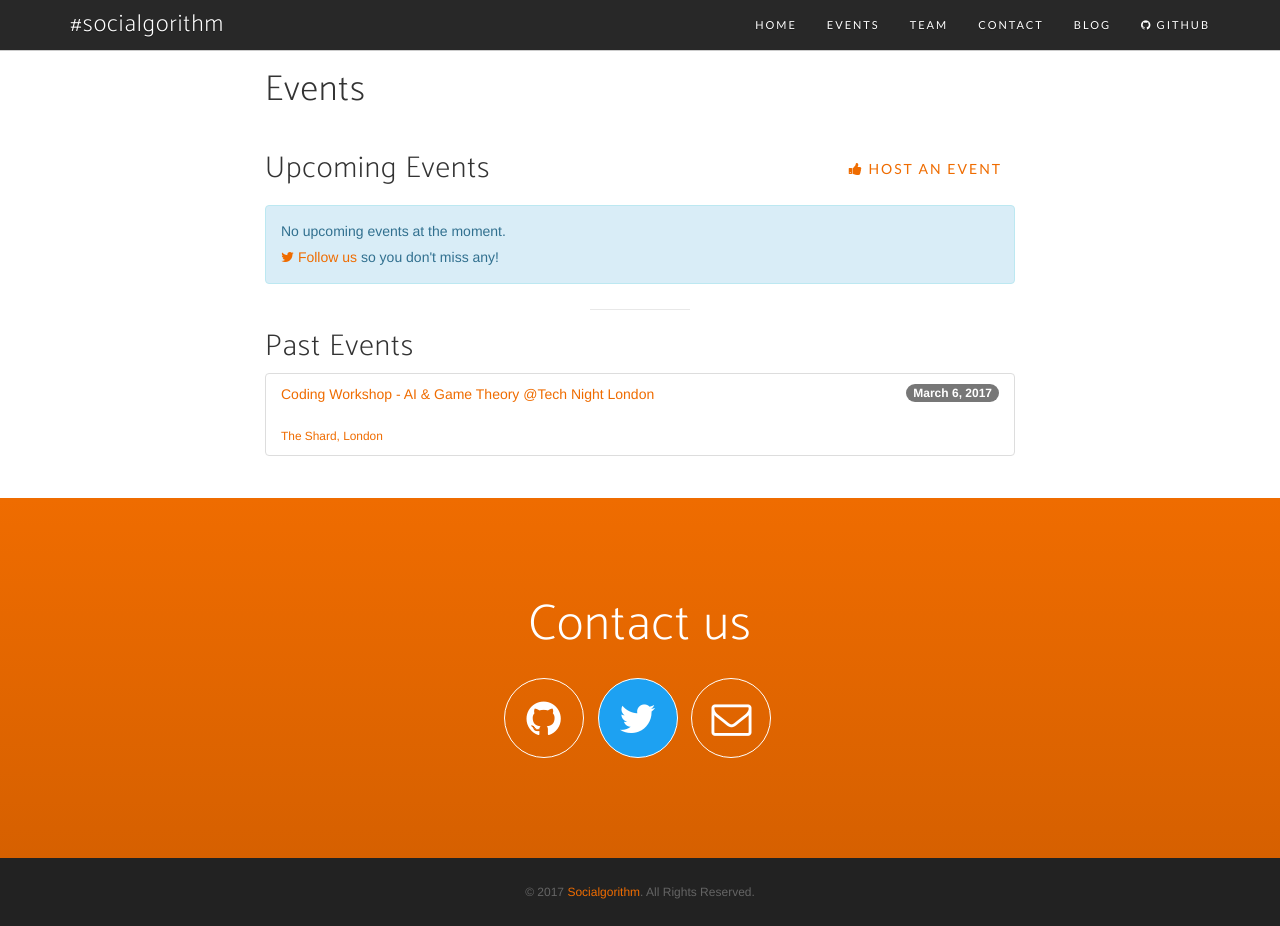
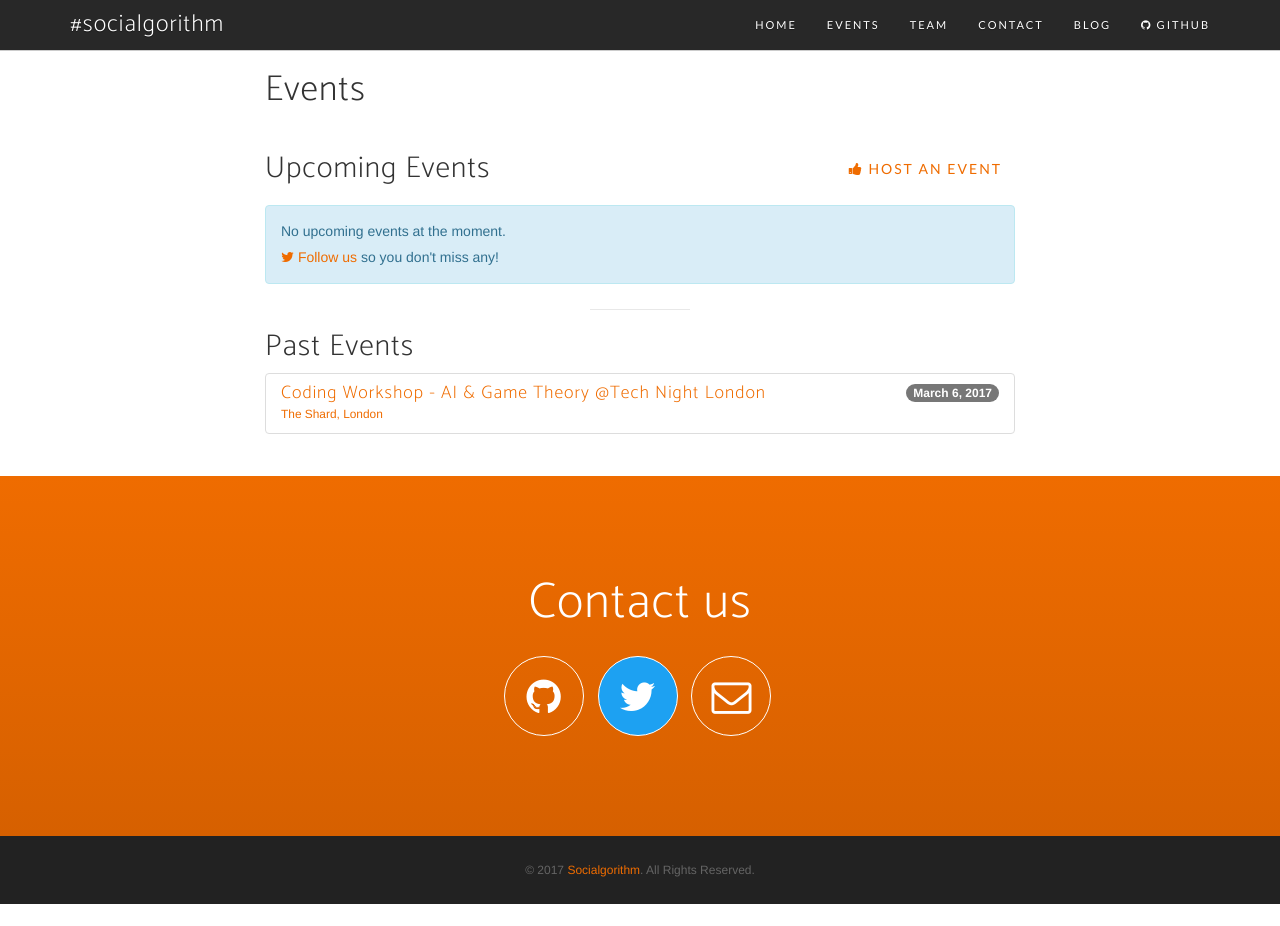
Before and after one commit to socialgorithm/socialgorithm.github.io, a Jekyll site: the page built from events.html, in a window 1280 px wide and 926 px high. Built offline with Jekyll 4.4.1, drawn with Linux system fonts in a browser that asks for light colours; nearby versions of some CDN libraries; some web fonts are replaced.

Commit message:
better event list

```diff
--- a/events.html
+++ b/events.html
@@ -23,7 +23,7 @@ layout: page
                         <span class="badge badge-default pull-right">
                             {{ post.event_date | date: "%B %-d, %Y" }}
                         </span>
-                        <p>{{ post.title }}</p>
+                        <h4 style="margin: 0">{{ post.title }}</h4>
                         <small>{{ post.event_location }}</small>
                     </a>
                 </li>
@@ -61,7 +61,7 @@ layout: page
                         <span class="badge badge-default pull-right">
                             {{ post.event_date | date: "%B %-d, %Y" }}
                         </span>
-                        <p>{{ post.title }}</p>
+                        <h4 style="margin: 0">{{ post.title }}</h4>
                         <small>{{ post.event_location }}</small>
                     </a>
                 </li>
```
